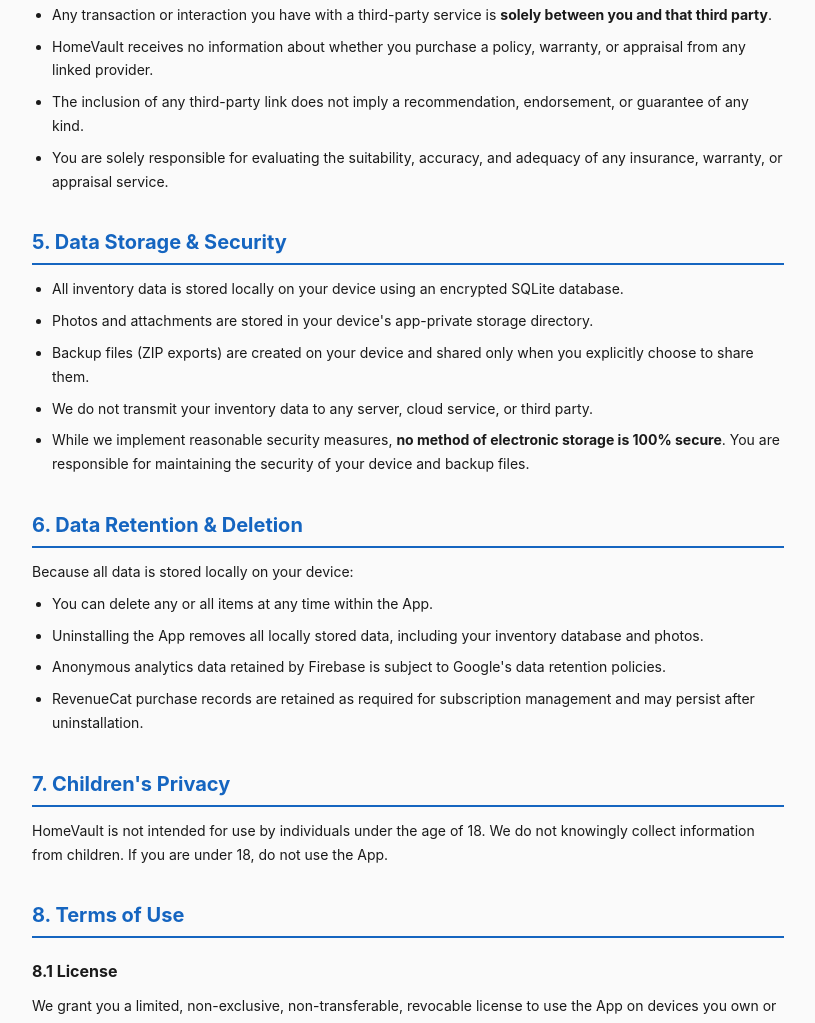
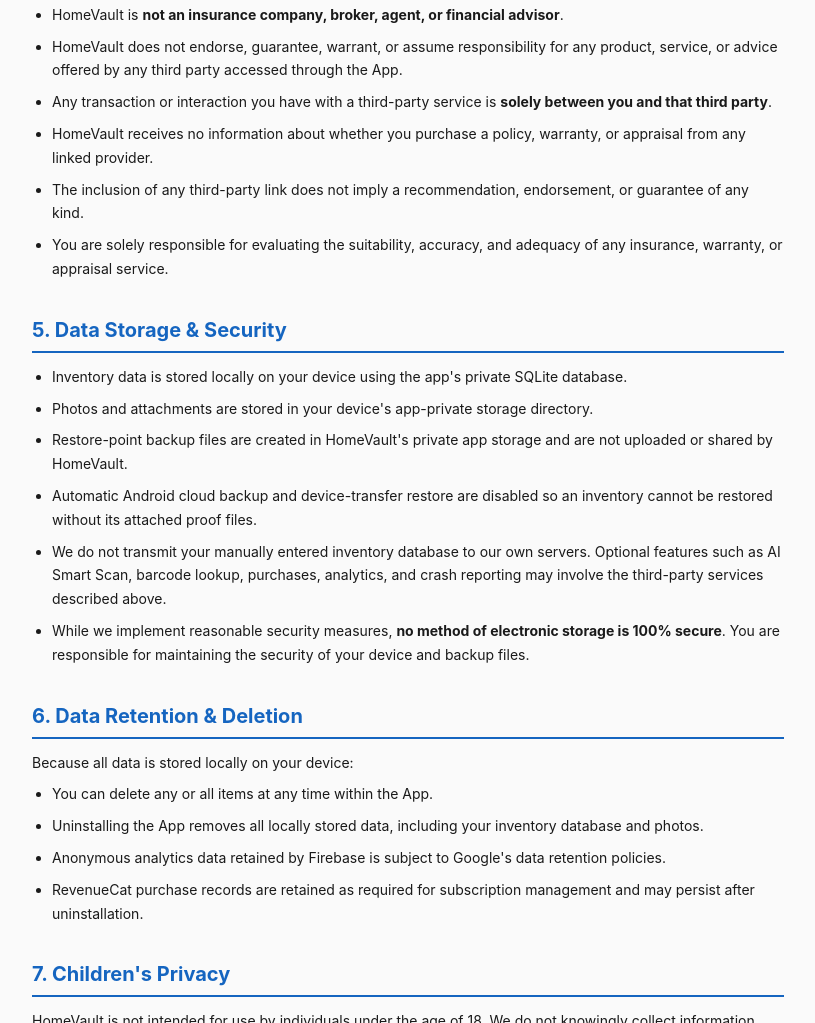
Before and after one commit to E-MathewsCS/eckobyte-policies, a plain HTML site: page homevault/privacy-policy.html in a window 1280 px wide. Shown: the part 1762-2785 px from the top of the page, without its empty margins (232-1047 px from the left). Drawn offline with Linux system fonts and the light colour scheme.

Commit message:
Update HomeVault privacy policy for current data handling

```diff
--- a/homevault/privacy-policy.html
+++ b/homevault/privacy-policy.html
@@ -26,7 +26,7 @@ footer{text-align:center;color:#999;font-size:12px;margin-top:48px;padding-top:1
 <div class="container">
 
 <h1>HomeVault Privacy Policy &amp; Terms of Use</h1>
-<p class="updated">Last updated: April 7, 2026</p>
+<p class="updated">Last updated: May 26, 2026</p>
 
 <p>This Privacy Policy and Terms of Use ("Agreement") governs your use of the HomeVault mobile application ("App", "HomeVault", "we", "our", or "us"). By downloading, installing, or using HomeVault, you ("User", "you", or "your") agree to be bound by all terms in this Agreement. If you do not agree, do not use the App.</p>
 
@@ -43,6 +43,7 @@ footer{text-align:center;color:#999;font-size:12px;margin-top:48px;padding-top:1
 <li><strong>Purchase Records:</strong> When you make an in-app purchase, Google Play and RevenueCat process and store transaction records in accordance with their respective privacy policies.</li>
 <li><strong>Firebase Analytics:</strong> We use Google Firebase to collect anonymous usage analytics (e.g., screen views, feature usage, crash reports). This data is aggregated and cannot identify you personally.</li>
 <li><strong>AI Smart Scan:</strong> If you use the AI-powered Smart Scan feature, images are sent to Google's Gemini API for processing. Google processes these images in accordance with their Cloud AI terms of service. We do not store or retain any images on our servers.</li>
+<li><strong>Barcode Lookup:</strong> If you use barcode lookup, barcode values may be sent to a third-party product lookup service to retrieve product details.</li>
 </ul>
 
 <h3>1.3 Data We Do NOT Collect</h3>
@@ -70,6 +71,7 @@ footer{text-align:center;color:#999;font-size:12px;margin-top:48px;padding-top:1
 <li><strong>Google Play Billing</strong> &mdash; for processing purchases (<a href="https://policies.google.com/privacy">Google Privacy Policy</a>)</li>
 <li><strong>RevenueCat</strong> &mdash; for subscription management (<a href="https://www.revenuecat.com/privacy/">RevenueCat Privacy Policy</a>)</li>
 <li><strong>Google Firebase</strong> &mdash; for analytics and AI services (<a href="https://firebase.google.com/support/privacy">Firebase Privacy Policy</a>)</li>
+<li><strong>UPCItemDB</strong> &mdash; for optional barcode product lookups (<a href="https://www.upcitemdb.com/privacy">UPCItemDB Privacy Policy</a>)</li>
 </ul>
 
 <h2>4. Affiliate Links &amp; Third-Party Referrals</h2>
@@ -87,10 +89,11 @@ footer{text-align:center;color:#999;font-size:12px;margin-top:48px;padding-top:1
 
 <h2>5. Data Storage &amp; Security</h2>
 <ul>
-<li>All inventory data is stored locally on your device using an encrypted SQLite database.</li>
+<li>Inventory data is stored locally on your device using the app's private SQLite database.</li>
 <li>Photos and attachments are stored in your device's app-private storage directory.</li>
-<li>Backup files (ZIP exports) are created on your device and shared only when you explicitly choose to share them.</li>
-<li>We do not transmit your inventory data to any server, cloud service, or third party.</li>
+<li>Restore-point backup files are created in HomeVault's private app storage and are not uploaded or shared by HomeVault.</li>
+<li>Automatic Android cloud backup and device-transfer restore are disabled so an inventory cannot be restored without its attached proof files.</li>
+<li>We do not transmit your manually entered inventory database to our own servers. Optional features such as AI Smart Scan, barcode lookup, purchases, analytics, and crash reporting may involve the third-party services described above.</li>
 <li>While we implement reasonable security measures, <strong>no method of electronic storage is 100% secure</strong>. You are responsible for maintaining the security of your device and backup files.</li>
 </ul>
 
```
